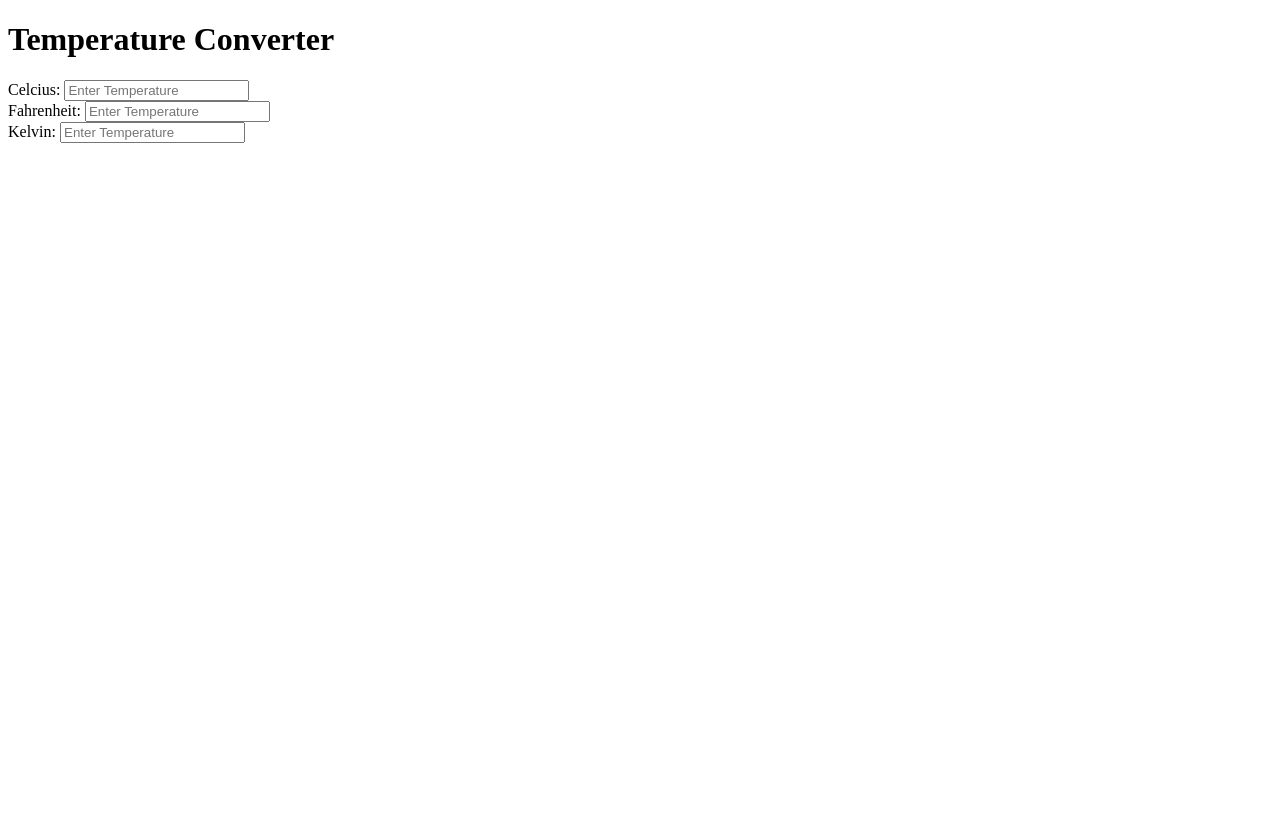
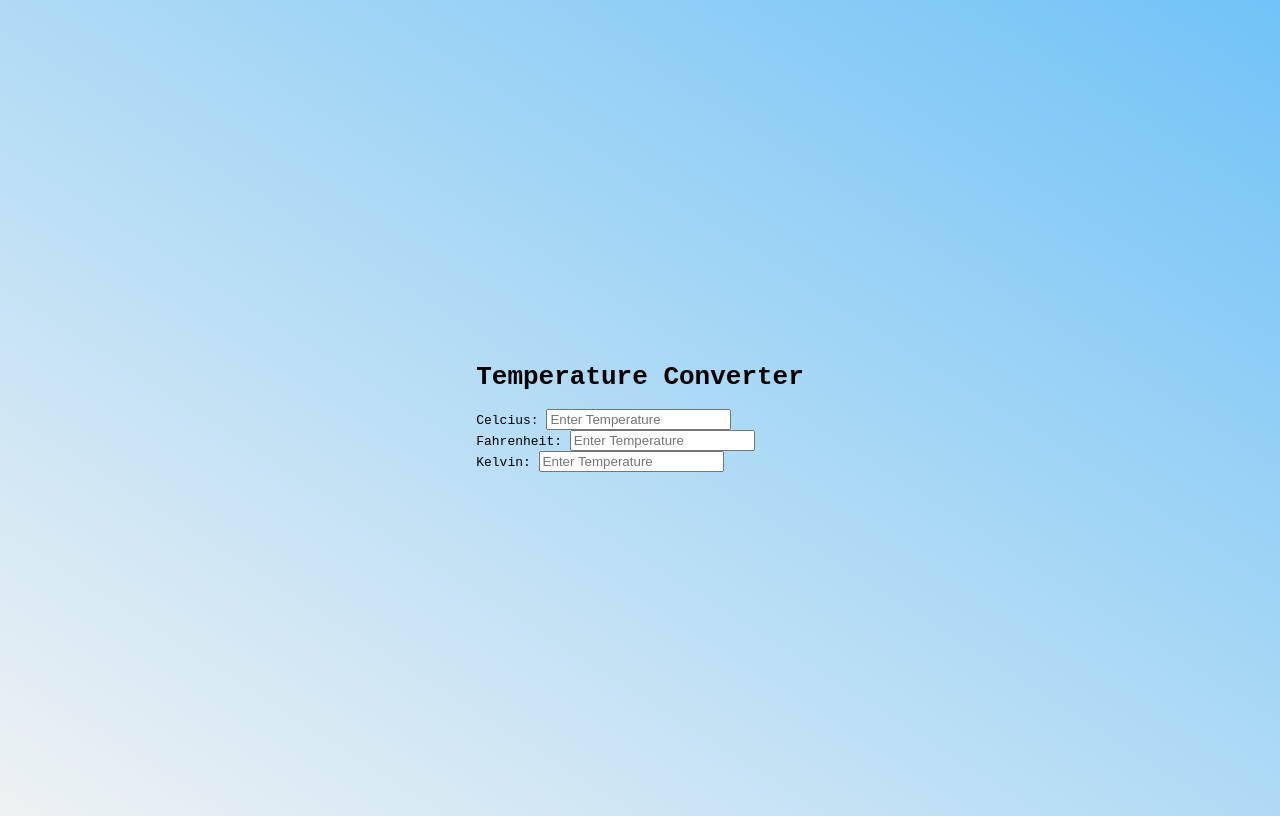
Before and after one commit to Faiyaz-Hossain404/temperature-converter, a website: page index.html in a window 1280 px wide. Drawn offline with Linux system fonts and the light colour scheme.

Commit message:
Feat: new class added in label tags for independent css

```diff
--- a/index.html
+++ b/index.html
@@ -11,7 +11,7 @@
       <h1>Temperature Converter</h1>
       <div class="temp-container">
         <div>
-          <label for="celsius">Celcius:</label>
+          <label for="celsius" class="temp">Celcius:</label>
           <input
             onchange="computeTemp(event)"
             type="text"
@@ -21,7 +21,7 @@
           />
         </div>
         <div>
-          <label for="fahrenheit">Fahrenheit:</label>
+          <label for="fahrenheit" class="temp">Fahrenheit:</label>
           <input
             onchange="computeTemp(event)"
             type="text"
@@ -31,7 +31,7 @@
           />
         </div>
         <div>
-          <label for="kelvin">Kelvin:</label>
+          <label for="kelvin" class="temp">Kelvin:</label>
           <input
             onchange="computeTemp(event)"
             type="text"
--- a/style.css
+++ b/style.css
@@ -0,0 +1,8 @@
+body {
+  background-image: linear-gradient(to left bottom, #71c3f7, #eef2f3);
+  min-height: 100vh;
+  display: flex;
+  justify-content: center;
+  align-items: center;
+  font-family: monospace;
+}
```
